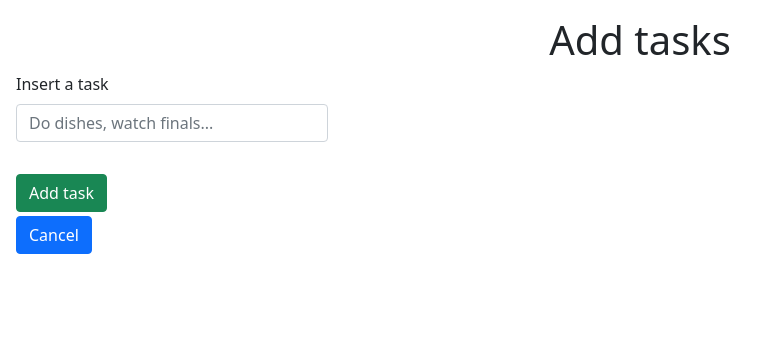
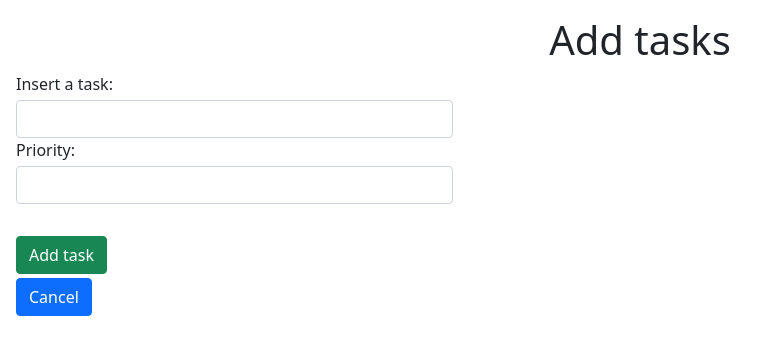
Before and after one commit to LaurenceZanotti/django-sandbox, a Django app: page /tasks/add in a window 1280 px wide. Shown: the top 355 px of the page, without its empty margins (0-777 px from the left). Run offline with Django 3.2, Linux system fonts and the light colour scheme.

Commit message:
Implemented Django forms in the front-end

```diff
--- a/requirements.txt
+++ b/requirements.txt
@@ -1 +1,2 @@
+Django
 pyluach
--- a/tasks/templates/tasks/add.html
+++ b/tasks/templates/tasks/add.html
@@ -3,8 +3,8 @@
 {% block body %}
 <h1 class="text-center">Add tasks</h1>
 <form action="{% url 'tasks:add' %}" method="POST">
-    <label for="new-task" class="mb-2">Insert a task</label>
-    <input type="text" name="new-task" class="form-control" style="width: 25%;" placeholder="Do dishes, watch finals...">
+    <label for="id_new_task">Insert a task: </label>
+    {{ form }}
     <br>
     <input type="submit" value="Add task" class="btn btn-success mt-2">
     {% csrf_token %}
--- a/tasks/templates/tasks/layout.html
+++ b/tasks/templates/tasks/layout.html
@@ -9,6 +9,10 @@
         body {
             margin: 1em;
         }
+
+        .input-width {
+            width: 35%;
+        }
     </style>
 </head>
 <body>
--- a/tasks/views.py
+++ b/tasks/views.py
@@ -1,6 +1,17 @@
 from django.shortcuts import render, redirect
+from django import forms
 
 tasks = []
+
+class NewTaskForm(forms.Form):
+    # Labels are put on by default and named after the variable (in this case, new_task will be parsed as "New task:", if set to True)
+    # To specify attributes, we need to add a widget as below (the details of why it is implemented this way is yet unknown to me).
+    new_task = forms.CharField(label=False, widget=forms.TextInput(attrs={"class": "form-control mt-1", "style": "width: 35%"}), required=True)
+    # In order to use min_value and max_value (and potentially other tools for validation) while using a widget (like
+    # in this case, for CSS class), you must match the type of the widget and the type of field (e.g. IntegerField/NumberInput,
+    # and in other cases, probably CharField/TextInput). min and max_value didn't work when those weren't matched.
+    priority = forms.IntegerField(min_value=0, max_value=10, widget=forms.NumberInput(attrs={"class": "form-control input-width mt-1"}))
+
 
 # Create your views here.
 def index(request):
@@ -11,10 +22,12 @@ def index(request):
 
 def add(request):
     if request.method == 'POST':
-        new_task = request.POST['new-task']
+        new_task = request.POST['new_task']
         if not new_task:
             return render(request, "tasks/add.html")
         tasks.append(new_task)
         return redirect("/tasks") # Must use an url parser since hard coding url is bad practice
 
-    return render(request, "tasks/add.html")
+    return render(request, "tasks/add.html", {
+        "form": NewTaskForm()
+    })
```
